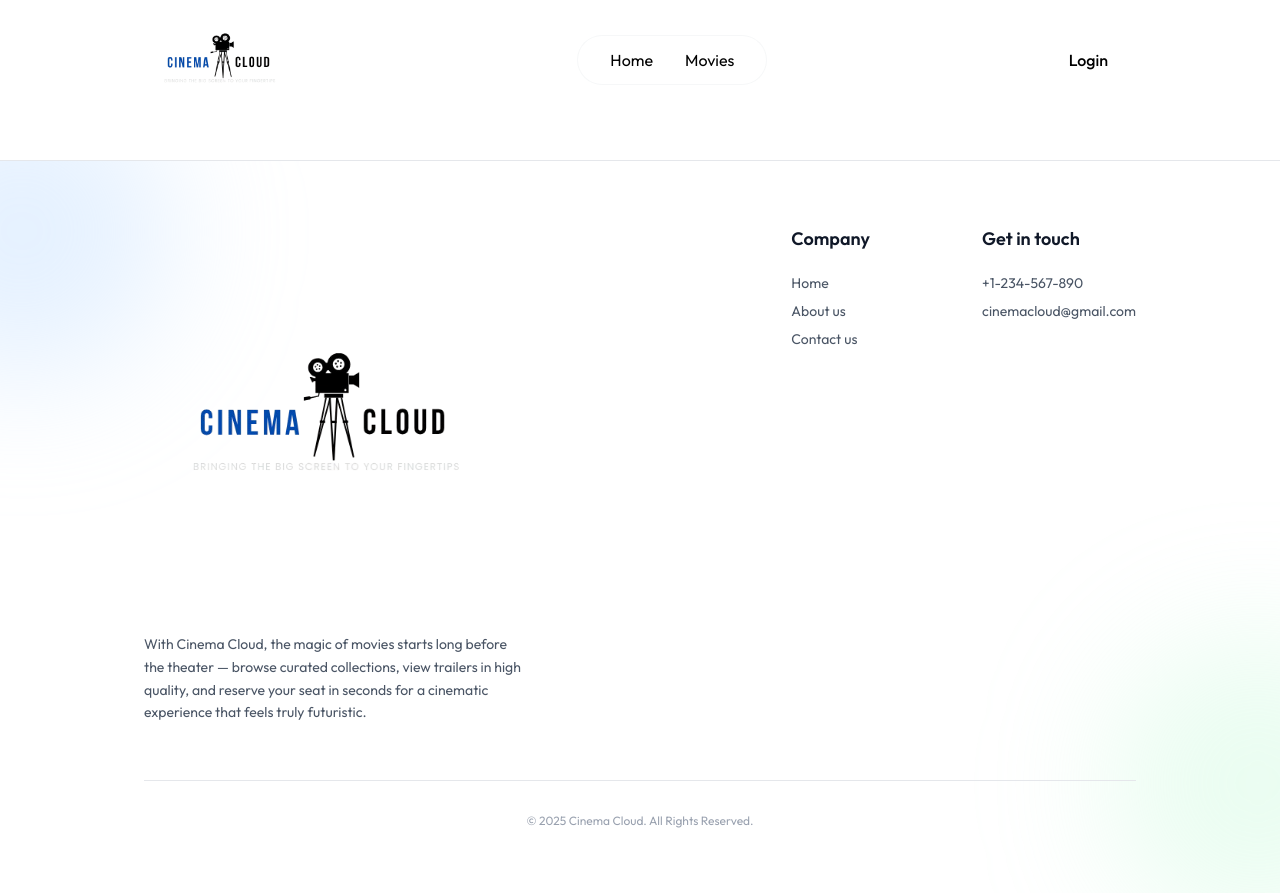
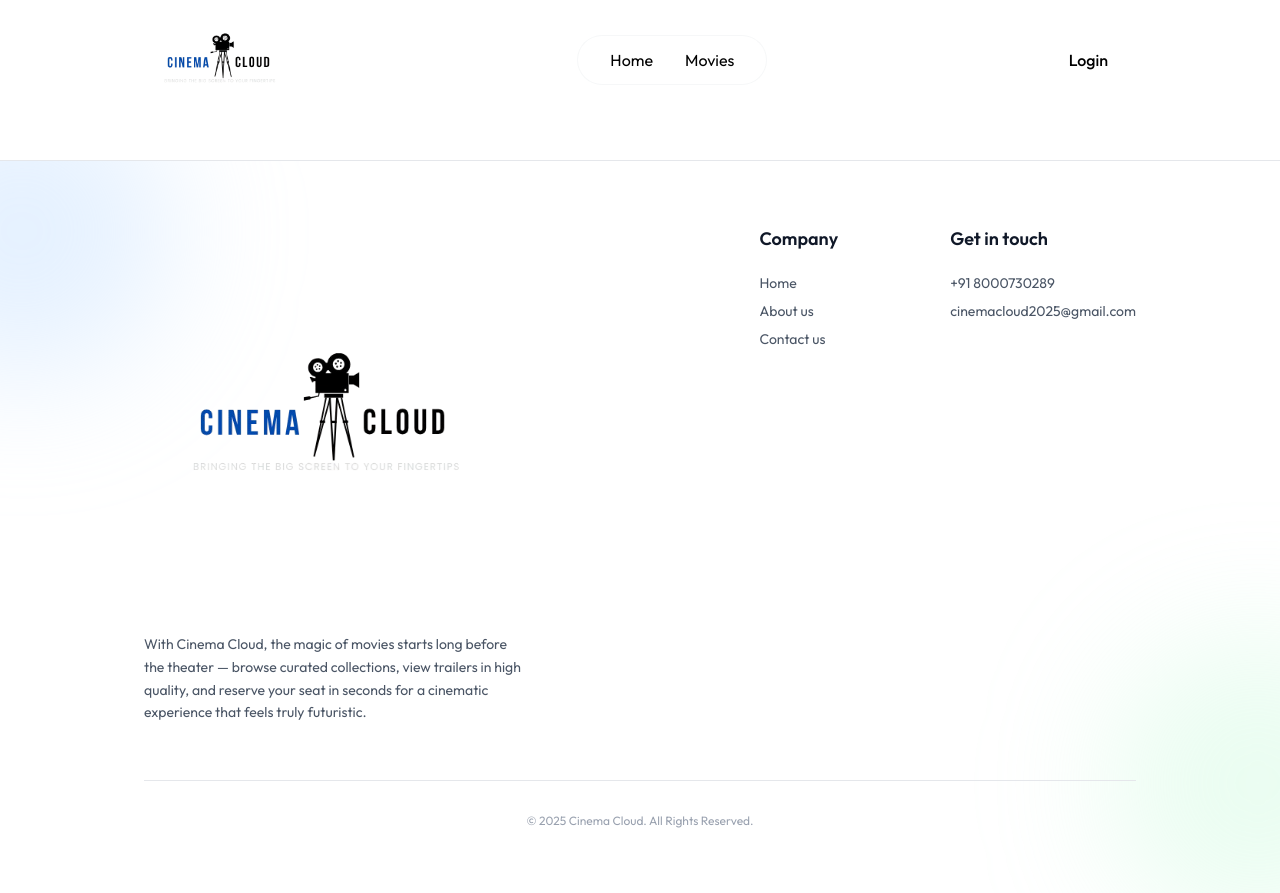
Before and after one commit to SwapnilswapnilKumar/Movie-Ticket-Booking, a React (Vite) app in the folder client/: page /1 in a window 1280 px wide. Built offline with nearby package versions, Linux system fonts and the light colour scheme; no server answers; a web font is replaced by a local one.

Commit message:
footer changed

```diff
--- a/client/src/components/Footer.jsx
+++ b/client/src/components/Footer.jsx
@@ -41,8 +41,8 @@ const Footer = () => {
           <div>
             <h2 className="font-semibold mb-5 text-gray-900 text-lg">Get in touch</h2>
             <div className="text-sm space-y-2 text-gray-600">
-              <p className="hover:text-blue-500 transition-colors duration-300">+1-234-567-890</p>
-              <p className="hover:text-blue-500 transition-colors duration-300">cinemacloud@gmail.com</p>
+              <p className="hover:text-blue-500 transition-colors duration-300">+91 8000730289</p>
+              <p className="hover:text-blue-500 transition-colors duration-300">cinemacloud2025@gmail.com</p>
             </div>
           </div>
         </div>
```
